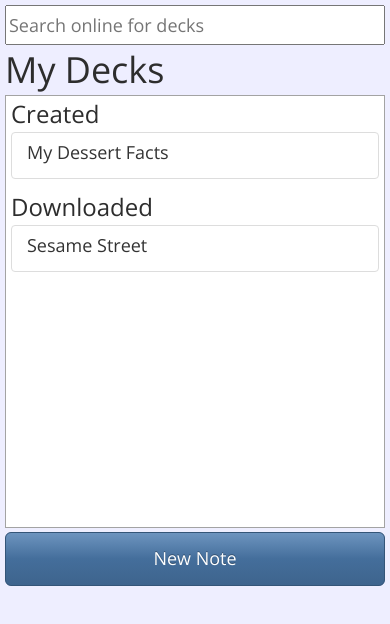
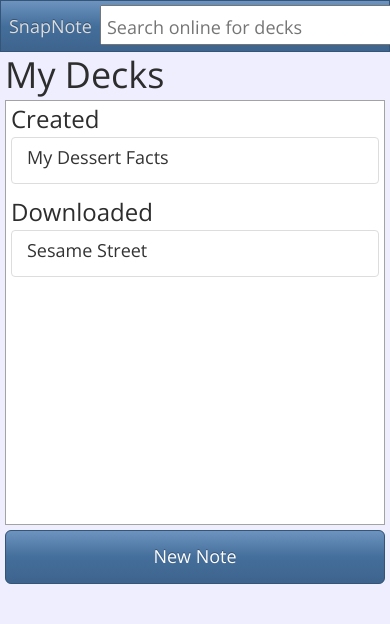
Before and after one commit to lrbridge/SnapNoteV2, a plain HTML site: page app/www/index.html in a window 390 px wide. Drawn offline with nearby package versions, Linux system fonts and the light colour scheme; some packages are replaced by stand-ins of ours.

Commit message:
Added header to deck-list view.

```diff
--- a/app/www/css/views.css
+++ b/app/www/css/views.css
@@ -11,28 +11,32 @@
 /*
  * Styles for the deck-list view
  */
- div#deck-list-view {
+div#deck-list-view {
     z-index: 1;
     width: 100%;          /* Nexus 4 Width: 384px; */
     height: 100%;         /* Nexus 4 Height: 592px; */
     padding: 5px;
 }
+ div#deck-list-view .navbar-brand {
+    padding-left: 8px;
+}
 div#main-content {
     z-index: 2;
     position: relative;
+    top: 50px;
     transition: top 1s;
-    -webkit-transition: top 1s; /* Safari */
+    -webkit-transition: top 1s;
 }
 div#deck-list {
     width: 100%;
-    height: 482px;
+    margin-bottom: 5px;
 }
 #deck-list-header {
     margin-top: 0px;
     margin-bottom: 5px;
 }
 div#deck-list-content {
-    height: 433px;
+    height: 425px;
     overflow-y: auto;
     background-color: white;
     border: solid #A3A3A3 1px;
@@ -50,13 +54,17 @@ div#deck-list-content h3#downloaded {
 }
 input#deck-search {
     z-index: 2;
-    position: relative;
-    width: 100%;
+    position: fixed;
+    left: 100px;
+    top: 5px;
+    width: 315px;
     height: 40px;
+    padding-left: 5px;
+    padding-top: 5px;
     margin-bottom: 5px;
     font-size: 18px;
     transition: width 0.5s;
-    -webkit-transition: width 0.5s; /* Safari */
+    -webkit-transition: width 0.5s;
 }
 button#new-note {
     position: relative;
@@ -68,6 +76,7 @@ button#deck-search-back {
 }
 #search-results {
     position: relative;
+    top: 55px;
     width: 100%;
     height: 482px;
     padding: 5px;
--- a/app/www/js/deck-list.js
+++ b/app/www/js/deck-list.js
@@ -23,7 +23,7 @@ angular.module('snapnote').controller('DeckListCtrl',
 				// set flag
 				inSearchMode = true;
 				// float deck-list and newnote button downwards
-			    $mainContent.css('top', $view.height());
+			    $mainContent.css('top', 700);
 			    // shrink search box width to show the back button
 			    var newWidth = $searchBox.width() - $searchBackBtn.outerWidth();
 			    $searchBox.css('width', newWidth);
--- a/app/www/partials/deck-list.html
+++ b/app/www/partials/deck-list.html
@@ -1,10 +1,17 @@
 <div id="deck-list-view" ng-init="showTutorial()">
 
-	<!-- Searchbox -->
-    <input id="deck-search" type="search" placeholder="Search online for decks" ng-model="searchText"></input>
+	<div class="navbar navbar-inverse navbar-fixed-top">
+		<div class="navbar-header">
+			<a class="navbar-brand">SnapNote</a>
+		</div>
 
-    <!-- Search back button. Hidden behind searchbox when not in search mode. -->
-    <button id="deck-search-back" class="btn btn-primary">back</button>
+		<!-- Searchbox -->
+	    <input id="deck-search" type="search" placeholder="Search online for decks" ng-model="searchText"></input>
+
+	    <!-- Search back button. Hidden behind searchbox when not in search mode. -->
+	    <button id="deck-search-back" class="btn btn-info">back</button>
+
+	</div>
 
     <!-- Search results list -->
 	<div id="search-results" class="list-group">
```
